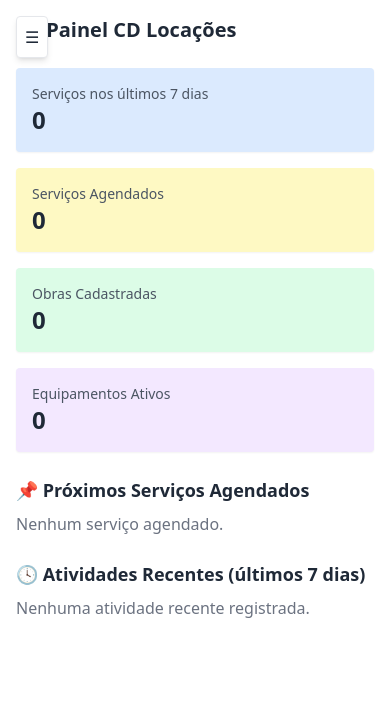
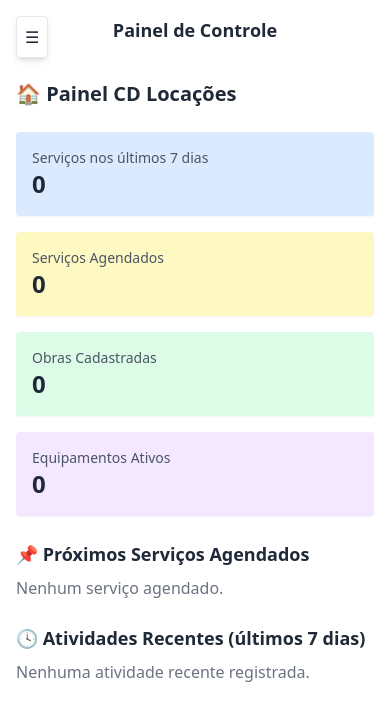
Before and after one commit to CarlosBraga123/CD-Locacoes, a React (Vite) app: page / in a window 390 px wide. Shown: the top 720 px of the page. Built offline with nearby package versions, Linux system fonts and the light colour scheme.

Commit message:
Atualizando menu para modo responsivo centralizado

```diff
--- a/src/App.jsx
+++ b/src/App.jsx
@@ -12,6 +12,31 @@ import Configuracoes from "./components/Configuracoes";
 export default function App() {
   const [selectedPage, setSelectedPage] = useState("dashboard");
   const [menuAberto, setMenuAberto] = useState(false);
+
+  const renderTitle = () => {
+    switch (selectedPage) {
+      case "dashboard":
+        return "Painel de Controle";
+      case "construtoras":
+        return "Construtoras";
+      case "obras":
+        return "Obras";
+      case "atividades":
+        return "Atividades";
+      case "relatoriofinanceiro":
+        return "Relatório Financeiro";
+      case "relatorioservicos":
+        return "Relatório de Serviços";
+      case "detalhesobra":
+        return "Detalhes da Obra";
+      case "backup":
+        return "Backup";
+      case "configuracoes":
+        return "Configurações";
+      default:
+        return "CD Locações";
+    }
+  };
 
   const renderContent = () => {
     switch (selectedPage) {
@@ -52,7 +77,6 @@ export default function App() {
           "sm:block " +
           (menuAberto ? "block fixed inset-0 bg-white z-40 w-64 p-4" : "hidden")
         }
-
       >
         <div className="flex flex-col items-center mb-6">
           <img src="/logo.png" alt="Logo da empresa" className="h-12 w-auto mb-2" />
@@ -89,7 +113,12 @@ export default function App() {
         </nav>
       </aside>
 
-      <main className="flex-1 bg-white overflow-auto">{renderContent()}</main>
+      <main className="flex-1 bg-white overflow-auto pt-16 sm:pt-0">
+        <div className="sm:hidden fixed top-4 left-1/2 transform -translate-x-1/2 z-40 text-center font-semibold text-lg">
+          {renderTitle()}
+        </div>
+        {renderContent()}
+      </main>
     </div>
   );
 }
```
